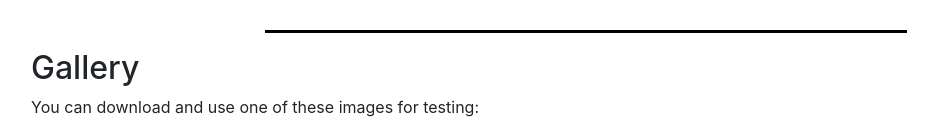
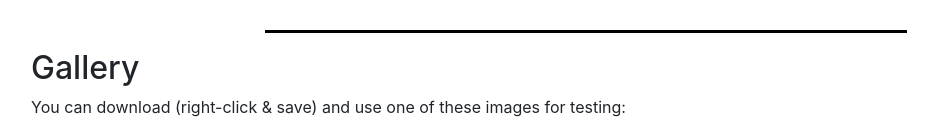
Before and after one commit to ankhafizov/olfactory-bulb-segmentation, a Flask app: page / in a window 1280 px wide. Shown: the part 1103-1234 px from the top of the page, without its empty margins (54-992 px from the left). Run offline with Flask 2, Linux system fonts and the light colour scheme; some libraries are stand-ins or nearby versions.

Commit message:
small fixes

```diff
--- a/http_client/app/templates/contents/gallery.html
+++ b/http_client/app/templates/contents/gallery.html
@@ -1,6 +1,6 @@
 <div class="container">
     <h2>Gallery</h2>
-    <label>You can download and use one of these images for testing:</label>
+    <label>You can download (right-click & save) and use one of these images for testing:</label>
     <div class="row">
         <div class="col-md-6 col-xs-6 p-1">
             <img src="{{ url_for('static', filename='img/sample-gallery/1.jpg') }}" class="img-fluid">
--- a/http_client/app/templates/templates/base_template.html
+++ b/http_client/app/templates/templates/base_template.html
@@ -15,7 +15,6 @@
 </head>
 
 <body>
-  <link rel="icon" href="favicon.ico" type="image/x-icon" />
 
   <nav class="navbar navbar-expand-sm  bg-dark navbar-dark ">
     <span class="navbar-brand mb-0 h1">Demo</span>
```
